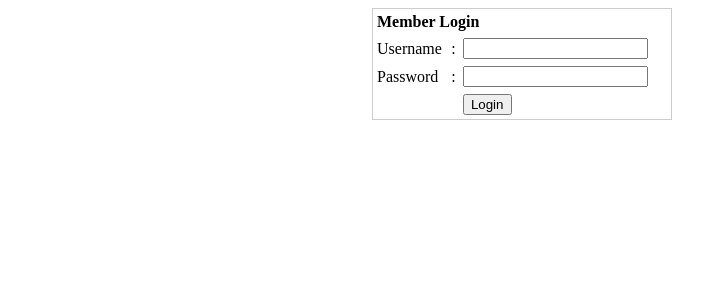
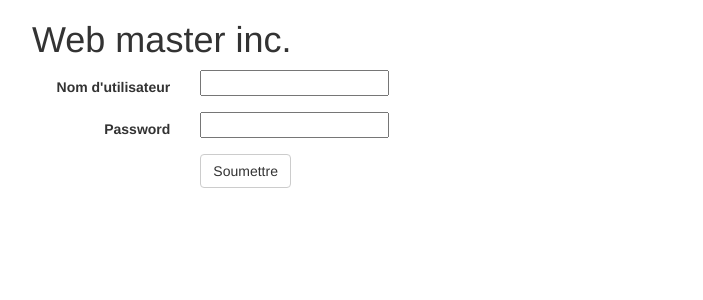
Before and after one commit to WebMastersINM5001/distribution-biere, a PHP site: page / in a window 1280 px wide. Shown: the top 300 px of the page, without its empty margins (118-821 px from the left). Run offline with PHP 8.4, Linux system fonts and the light colour scheme.

Commit message:
Ajout de pages et de nouvelles conditions

```diff
--- a/Site/css/style.css
+++ b/Site/css/style.css
@@ -0,0 +1,3 @@
+/* Login page */
+#content{width:980px;margin:0 auto;}
+span.inputGroup{display: block;}
--- /dev/null
+++ b/Site/includes/footer.php
@@ -0,0 +1 @@
+</html>
--- /dev/null
+++ b/Site/includes/header.php
@@ -0,0 +1,8 @@
+<!DOCTYPE html>
+<html>
+<head>
+	<title>Distribution de bière</title>
+	<meta charset="UTF-8">
+	<link rel="stylesheet" type="text/css" href="css/bootstrap.css">
+	<link rel="stylesheet" type="text/css" href="css/style.css">
+</head>
--- a/Site/index.php
+++ b/Site/index.php
@@ -1,28 +1,26 @@
-<table width="300" border="0" align="center" cellpadding="0" cellspacing="1" bgcolor="#CCCCCC">
-<tr>
-<form name="form1" method="post" action="checklogin.php">
-<td>
-<table width="100%" border="0" cellpadding="3" cellspacing="1" bgcolor="#FFFFFF">
-<tr>
-<td colspan="3"><strong>Member Login </strong></td>
-</tr>
-<tr>
-<td width="78">Username</td>
-<td width="6">:</td>
-<td width="294"><input name="myusername" type="text" id="myusername"></td>
-</tr>
-<tr>
-<td>Password</td>
-<td>:</td>
-<td><input name="mypassword" type="text" id="mypassword"></td>
-</tr>
-<tr>
-<td>&nbsp;</td>
-<td>&nbsp;</td>
-<td><input type="submit" name="Submit" value="Login"></td>
-</tr>
-</table>
-</td>
-</form>
-</tr>
-</table>
+<?php include("includes/header.php"); ?>
+<body>
+	<div id="content">
+		<h1>Web master inc.</h1>
+		<form class="form-horizontal" role="form" method="post" action="checklogin.php">
+		  <div class="form-group">
+		    <label for="userName" class="col-sm-2 control-label">Nom d'utilisateur</label>
+		    <div class="col-sm-10">
+		      <input name="userName" type="text" id="userName">
+		    </div>
+		  </div>
+		  <div class="form-group">
+		    <label for="password" class="col-sm-2 control-label">Password</label>
+		    <div class="col-sm-10">
+		      <input name="password" type="password" id="password">
+		    </div>
+		  </div>
+		  <div class="form-group">
+		    <div class="col-sm-offset-2 col-sm-10">
+		      <button type="submit" class="btn btn-default">Soumettre</button>
+		    </div>
+		  </div>
+		</form>
+	</div>
+</body>
+<?php include("includes/footer.php"); ?>
```
Also changed, not shown: Site/checklogin.php (+16 -7 lines), Site/page_client.php (renamed from Site/login_success.php, +4 -3 lines), Site/page_entreprise.php (added, +16 -0 lines), Site/page_livreur.php (added, +16 -0 lines).
